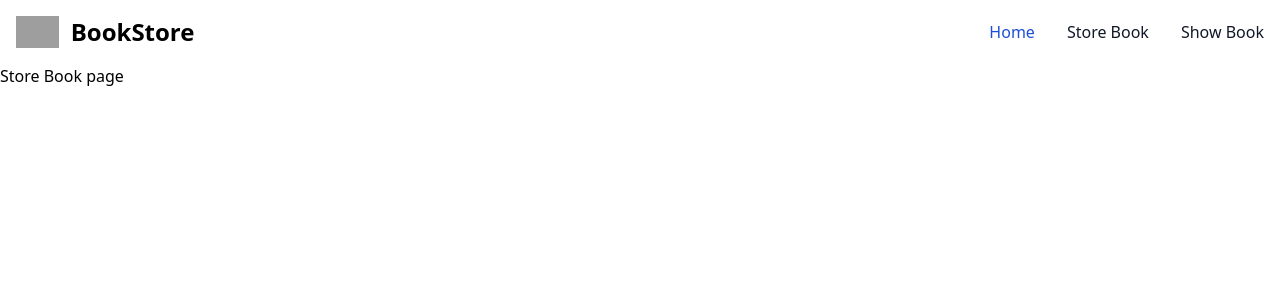
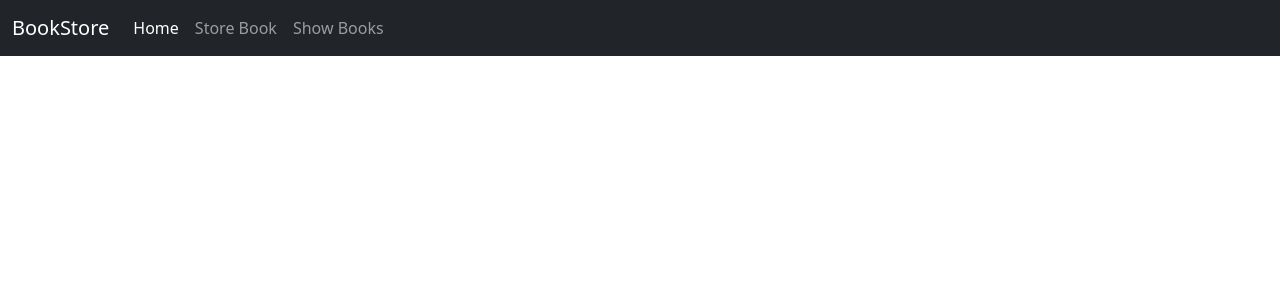
Before and after one commit to engrkashem/django_book_store_management, a Django app: page / in a window 1280 px wide. Shown: the top 300 px of the page. Run offline with Django 4.2, Linux system fonts and the light colour scheme; some libraries are stand-ins or nearby versions; grey boxes are pictures that could not be loaded.

Commit message:
crispy forms added

```diff
--- a/book/templates/base.html
+++ b/book/templates/base.html
@@ -6,33 +6,29 @@
         <title>BookStore</title>
         <meta name="description" content="">
         <meta name="viewport" content="width=device-width, initial-scale=1">
+        <link href="https://cdn.jsdelivr.net/npm/bootstrap@5.1.3/dist/css/bootstrap.min.css" rel="stylesheet" integrity="sha384-1BmE4kWBq78iYhFldvKuhfTAU6auU8tT94WrHftjDbrCEXSU1oBoqyl2QvZ6jIW3" crossorigin="anonymous">
 
-        <script src="https://cdn.tailwindcss.com"></script>
+        {% comment %} <script src="https://cdn.tailwindcss.com"></script> {% endcomment %}
     </head>
     <body>
-        <nav class="bg-white border-gray-200 dark:bg-gray-900">
-            <div class="max-w-screen-xl flex flex-wrap items-center justify-between mx-auto p-4">
-            <a href="https://flowbite.com/" class="flex items-center">
-                <img src="https://flowbite.com/docs/images/logo.svg" class="h-8 mr-3" alt="Flowbite Logo" />
-                <span class="self-center text-2xl font-semibold whitespace-nowrap dark:text-white">BookStore</span>
-            </a>
-            <button data-collapse-toggle="navbar-default" type="button" class="inline-flex items-center p-2 w-10 h-10 justify-center text-sm text-gray-500 rounded-lg md:hidden hover:bg-gray-100 focus:outline-none focus:ring-2 focus:ring-gray-200 dark:text-gray-400 dark:hover:bg-gray-700 dark:focus:ring-gray-600" aria-controls="navbar-default" aria-expanded="false">
-                <span class="sr-only">Open main menu</span>
-                <svg class="w-5 h-5" aria-hidden="true" xmlns="http://www.w3.org/2000/svg" fill="none" viewBox="0 0 17 14">
-                    <path stroke="currentColor" stroke-linecap="round" stroke-linejoin="round" stroke-width="2" d="M1 1h15M1 7h15M1 13h15"/>
-                </svg>
+        <nav class="navbar navbar-expand-lg navbar-dark bg-dark">
+            <div class="container-fluid">
+              <a class="navbar-brand" href="/">BookStore</a>
+              <button class="navbar-toggler" type="button" data-bs-toggle="collapse" data-bs-target="#navbarNav" aria-controls="navbarNav" aria-expanded="false" aria-label="Toggle navigation">
+                <span class="navbar-toggler-icon"></span>
               </button>
-            <div class="hidden w-full md:block md:w-auto" id="navbar-default">
-                <ul class="font-medium flex flex-col p-4 md:p-0 mt-4 border border-gray-100 rounded-lg bg-gray-50 md:flex-row md:space-x-8 md:mt-0 md:border-0 md:bg-white dark:bg-gray-800 md:dark:bg-gray-900 dark:border-gray-700">
-                    <li>
-                        <a href="#" class="block py-2 pl-3 pr-4 text-white bg-blue-700 rounded md:bg-transparent md:text-blue-700 md:p-0 dark:text-white md:dark:text-blue-500" aria-current="page">Home</a>
+              <div class="collapse navbar-collapse" id="navbarNav">
+                <ul class="navbar-nav">
+                  <li class="nav-item">
+                    <a class="nav-link active" aria-current="page" href="/">Home</a>
                   </li>
-                    <li>
-                        <a href="#" class="block py-2 pl-3 pr-4 text-gray-900 rounded hover:bg-gray-100 md:hover:bg-transparent md:border-0 md:hover:text-blue-700 md:p-0 dark:text-white md:dark:hover:text-blue-500 dark:hover:bg-gray-700 dark:hover:text-white md:dark:hover:bg-transparent">Store Book</a>
+                  <li class="nav-item">
+                    <a class="nav-link" href="{% url "store_book" %}">Store Book</a>
                   </li>
-                    <li>
-                        <a href="#" class="block py-2 pl-3 pr-4 text-gray-900 rounded hover:bg-gray-100 md:hover:bg-transparent md:border-0 md:hover:text-blue-700 md:p-0 dark:text-white md:dark:hover:text-blue-500 dark:hover:bg-gray-700 dark:hover:text-white md:dark:hover:bg-transparent">Show Book</a>
+                  <li class="nav-item">
+                    <a class="nav-link" href="#">Show Books</a>
                   </li>
+
                 </ul>
               </div>
             </div>
@@ -42,6 +38,6 @@
         {% block content %}
         {% endblock content %}
 
-
+        <script src="https://cdn.jsdelivr.net/npm/bootstrap@5.1.3/dist/js/bootstrap.bundle.min.js" integrity="sha384-ka7Sk0Gln4gmtz2MlQnikT1wXgYsOg+OMhuP+IlRH9sENBO0LRn5q+8nbTov4+1p" crossorigin="anonymous"></script>
     </body>
 </html>
--- a/book/templates/store_book.html
+++ b/book/templates/store_book.html
@@ -1,6 +1,15 @@
 {% extends "base.html" %}
+{% load crispy_forms_tags %}
+
 
 {% block content %}
-    <h1>Store Book page</h1>
+    <div class="w-75 mx-auto">
+        <h1 class="">Welcome to Book Store Management System</h1>
+        <form method="post" class="">
+            {% csrf_token %}
+            {{form | crispy}}
+            <input class="btn btn-info" type="submit" value="Submit" />
+        </form>
+    </div>
 
 {% endblock content %}
--- a/book/urls.py
+++ b/book/urls.py
@@ -1,6 +1,7 @@
 from django.urls import path
-from book.views import home
+from book.views import home, store_book
 
 urlpatterns = [
-    path('', home)
+    path('', home),
+    path('store_new_book/', store_book, name='store_book')
 ]
--- a/book/views.py
+++ b/book/views.py
@@ -1,7 +1,14 @@
 from django.shortcuts import render
+from book.forms import BookStoreForm
 
 # Create your views here.
 
 
 def home(request):
-    return render(request, 'store_book.html')
+    return render(request, 'base.html')
+
+
+def store_book(request):
+    books = BookStoreForm(request.POST)
+    print(books)
+    return render(request, 'store_book.html', {'form': books})
```
Also changed, not shown: book/forms.py (added, +8 -0 lines). Lines whose indentation alone changed are shown as unchanged.
